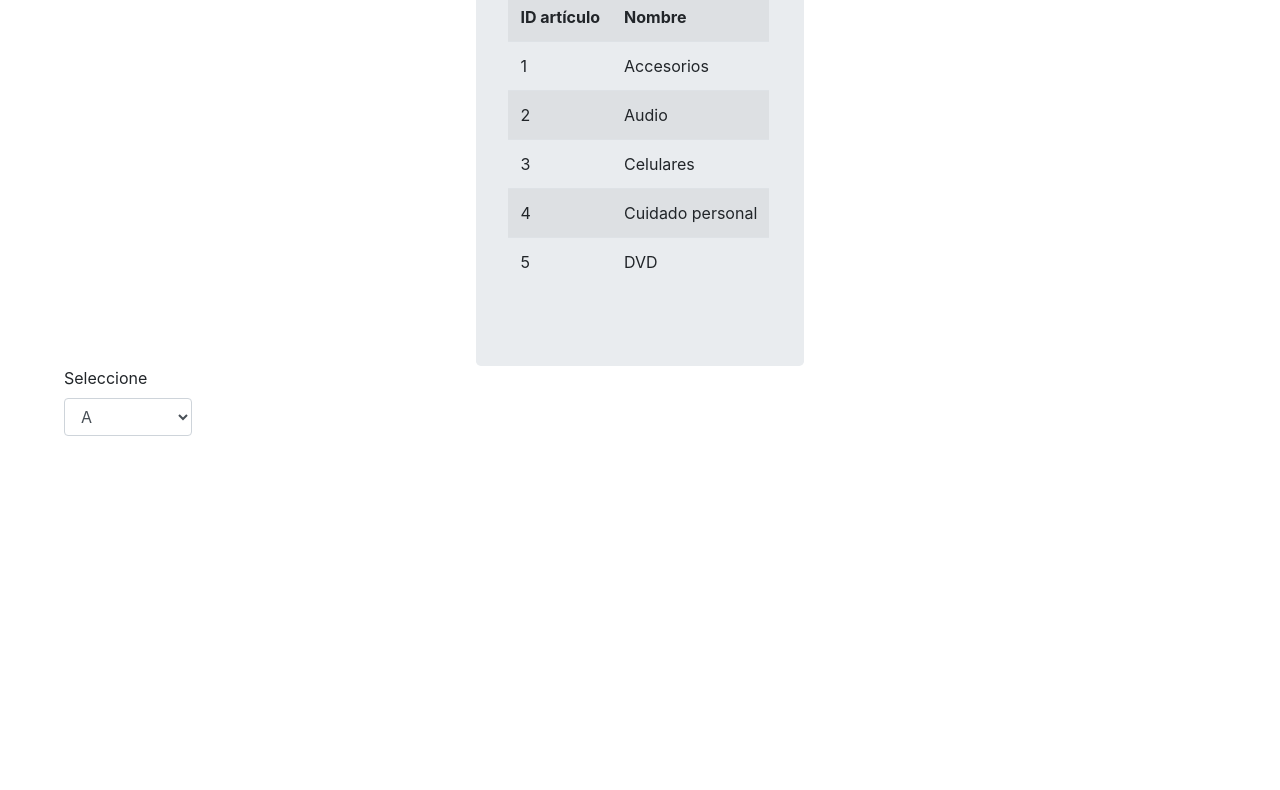
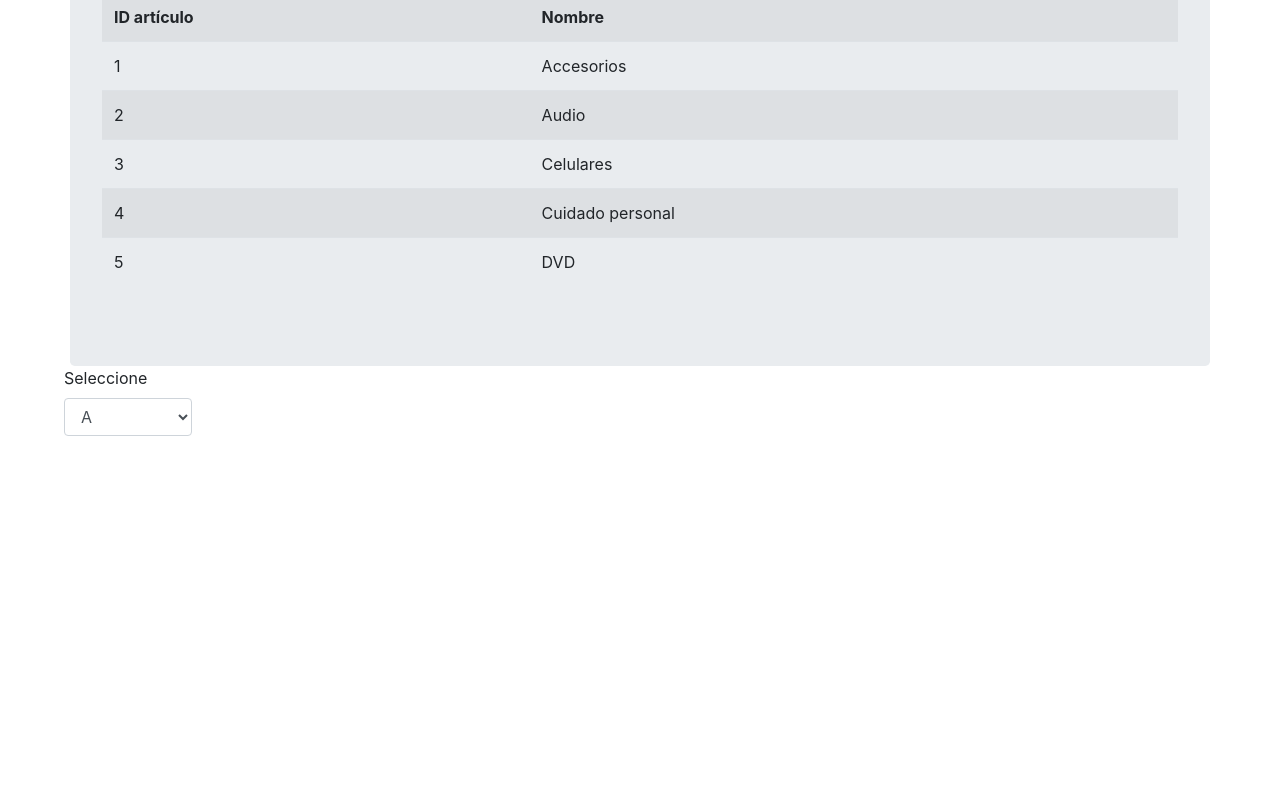
Before and after one commit to sebademasi10/sebademasi10.github.io, a website: page articuloFamilias.html in a window 1280 px wide. Shown: the part 190-980 px from the top of the page. Drawn offline with nearby package versions, Linux system fonts and the light colour scheme.

Commit message:
Deshacer

```diff
--- a/articuloFamilias.html
+++ b/articuloFamilias.html
@@ -36,9 +36,9 @@
 
 
 
-    <div style="margin: auto; width: fit-content;" class="jumbotron container ">
+    <div style="margin: auto;" class="jumbotron container ">
         <h2>Artículos familias</h2>
-        <table class="table-striped table table-responsive">
+        <table class="table-striped table">
             <tr>
                 <th>ID artículo</th>
                 <th>Nombre</th>
```
Also changed, not shown: articulos.html (+2 -2 lines).
